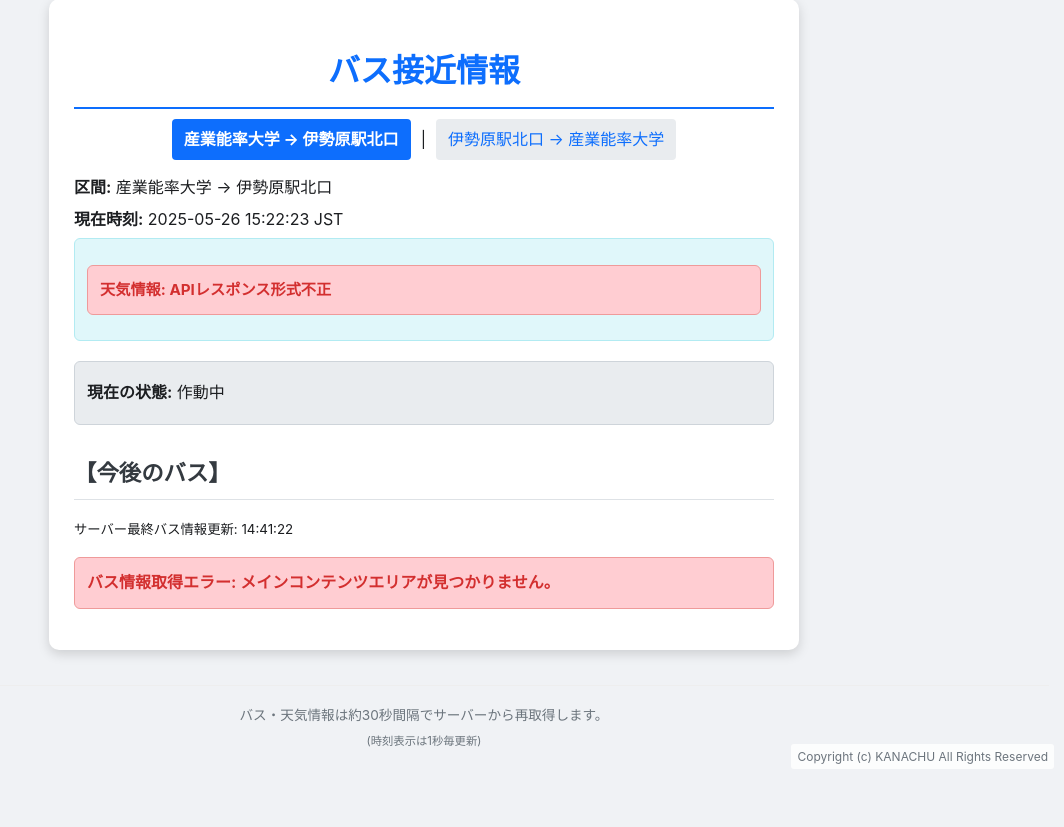
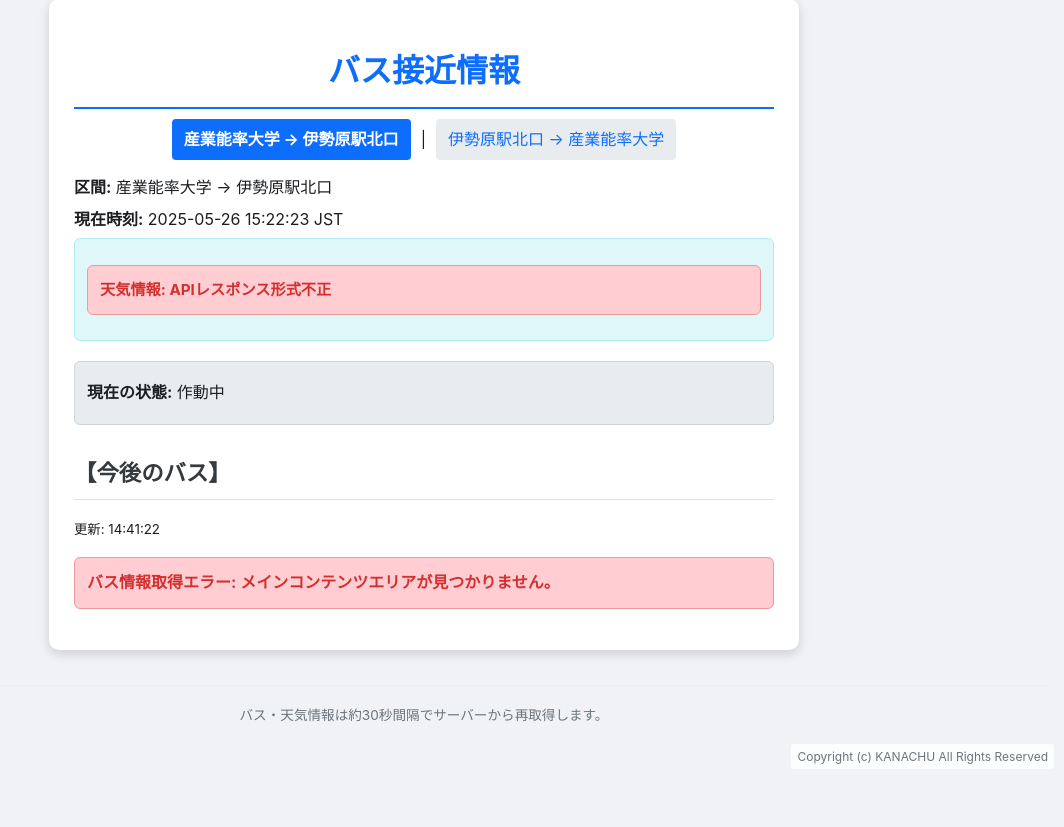
Before and after one commit to hayaokuri/bus, a Flask app: page / in a window 1280 px wide. Shown: the part 21-848 px from the top of the page, without its empty margins (216-1280 px from the left). After the commit the page ends 785 px from the top, so only its background shows below. Run offline with Flask 2, Linux system fonts and the light colour scheme; data that the repository does not hold is empty.

Commit message:
Update index.html

```diff
--- a/templates/index.html
+++ b/templates/index.html
@@ -215,7 +215,7 @@
         </div>
 
         <h2>【今後のバス】</h2>
-        <p><small>サーバー最終バス情報更新: <span id="bus-last-updated">{{ bus_last_updated_str }}</span></small></p>
+        <p><small>更新: <span id="bus-last-updated">{{ bus_last_updated_str }}</span></small></p>
 
         {% if bus_error_message %}
             <p class="error-message">バス情報取得エラー: {{ bus_error_message }}</p>
@@ -250,7 +250,6 @@
 
     <div class="footer">
         <p id="next-fetch-info">バス情報はサーバー側で定期的に更新されます。</p>
-        <p><small>(時刻表示は1秒毎更新)</small></p>
     </div>
 
     <div class="copyright">
```
